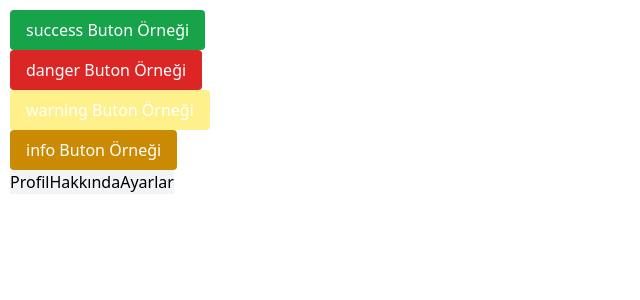
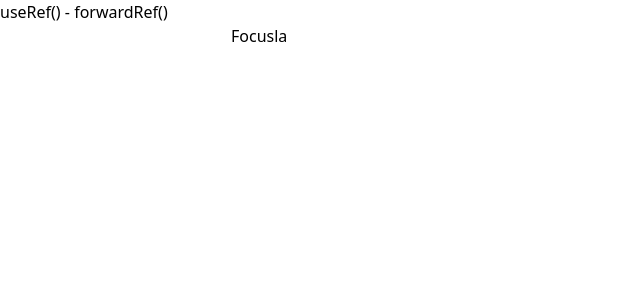
Before and after one commit to cobanyasin1998/React-Youtube, a React (Create React App) app in the folder react_project/: page / in a window 1280 px wide. Shown: the top 300 px of the page, without its empty margins (0-640 px from the left). Built offline with nearby package versions, Linux system fonts and the light colour scheme.

Commit message:
useRef() ve forwardRef()

```diff
--- a/react_project/src/App.js
+++ b/react_project/src/App.js
@@ -1,22 +1,22 @@
 import "./tailwind.css";
-import Button from "./Components/Button";
-import Tab from "./Components/Tab";
+
+import { forwardRef, useRef } from "react";
+
+const Input = forwardRef((props, ref) => {
+  return <input ref={ref} type="text" {...props} />;
+});
 
 function App() {
+  const inputRef = useRef();
+  const focusInput = () => {
+    inputRef.current.focus();
+  };
+
   return (
     <>
-      <div style={{ padding: 10 }}>
-        <Button variant="success" text="success Buton Örneği"></Button>
-        <Button variant="danger" text="danger Buton Örneği"></Button>
-        <Button variant="warning" text="warning Buton Örneği"></Button>
-        <Button variant="info" text="info Buton Örneği"></Button>
-
-        <Tab>
-          <Tab.Panel title="Profil">1.tab</Tab.Panel>
-          <Tab.Panel title="Hakkında">2.tab</Tab.Panel>
-          <Tab.Panel title="Ayarlar"> 3.tab</Tab.Panel>
-        </Tab>
-      </div>
+      <h1>useRef() - forwardRef()</h1>
+      <Input type="text" ref={inputRef} />
+      <button onClick={focusInput}>Focusla</button>
     </>
   );
 }
--- /dev/null
+++ b/react_project/src/Examples/lesson3_4.js
@@ -0,0 +1,24 @@
+import React from "react";
+import Button from "./Components/Button";
+import Tab from "./Components/Tab";
+const lesson3_4 = () => {
+  return (
+    <div>
+
+      <div style={{ padding: 10 }}>
+        <Button variant="success" text="success Buton Örneği"></Button>
+        <Button variant="danger" text="danger Buton Örneği"></Button>
+        <Button variant="warning" text="warning Buton Örneği"></Button>
+        <Button variant="info" text="info Buton Örneği"></Button>
+
+        <Tab>
+          <Tab.Panel title="Profil">1.tab</Tab.Panel>
+          <Tab.Panel title="Hakkında">2.tab</Tab.Panel>
+          <Tab.Panel title="Ayarlar"> 3.tab</Tab.Panel>
+        </Tab>
+      </div>
+    </div>
+  );
+};
+
+export default lesson3_4;
```
